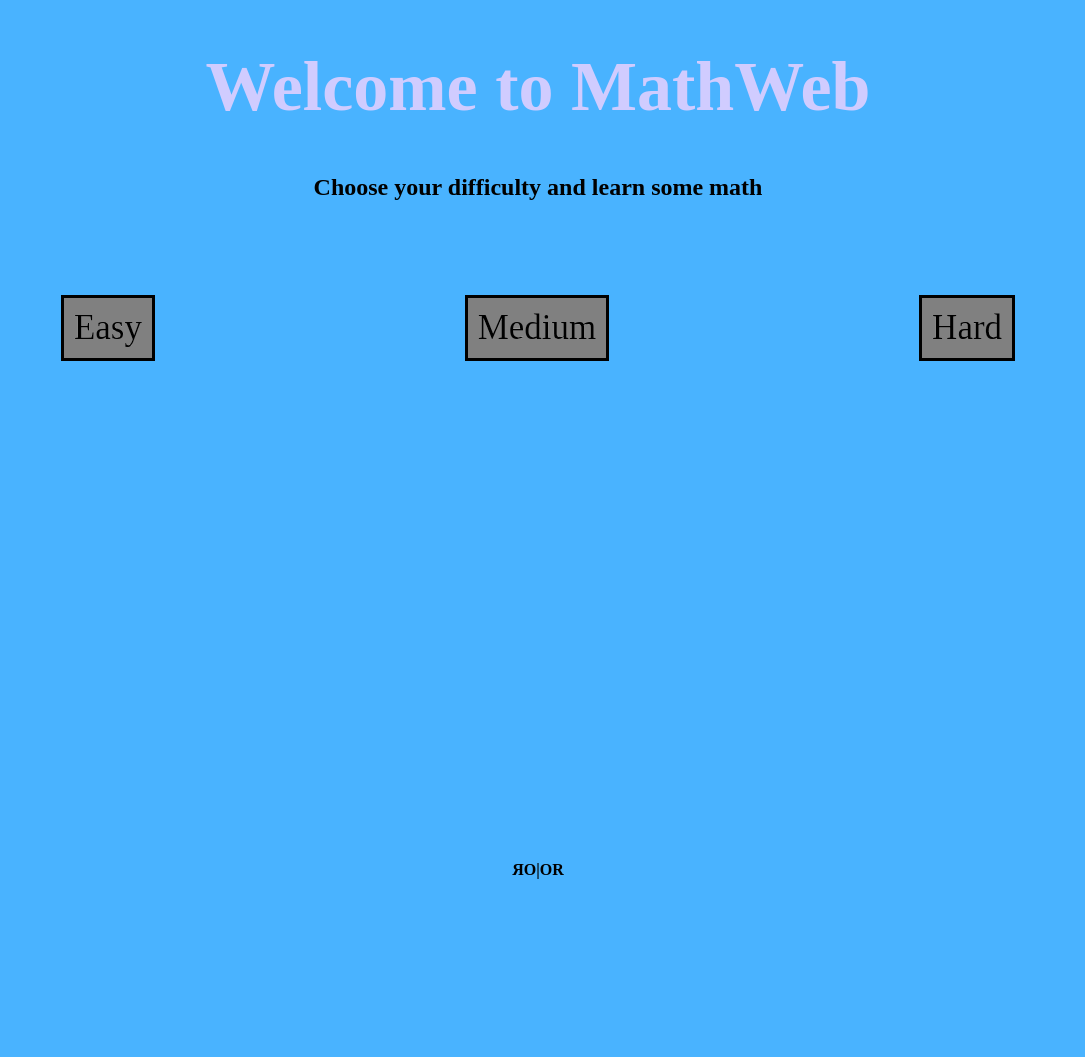
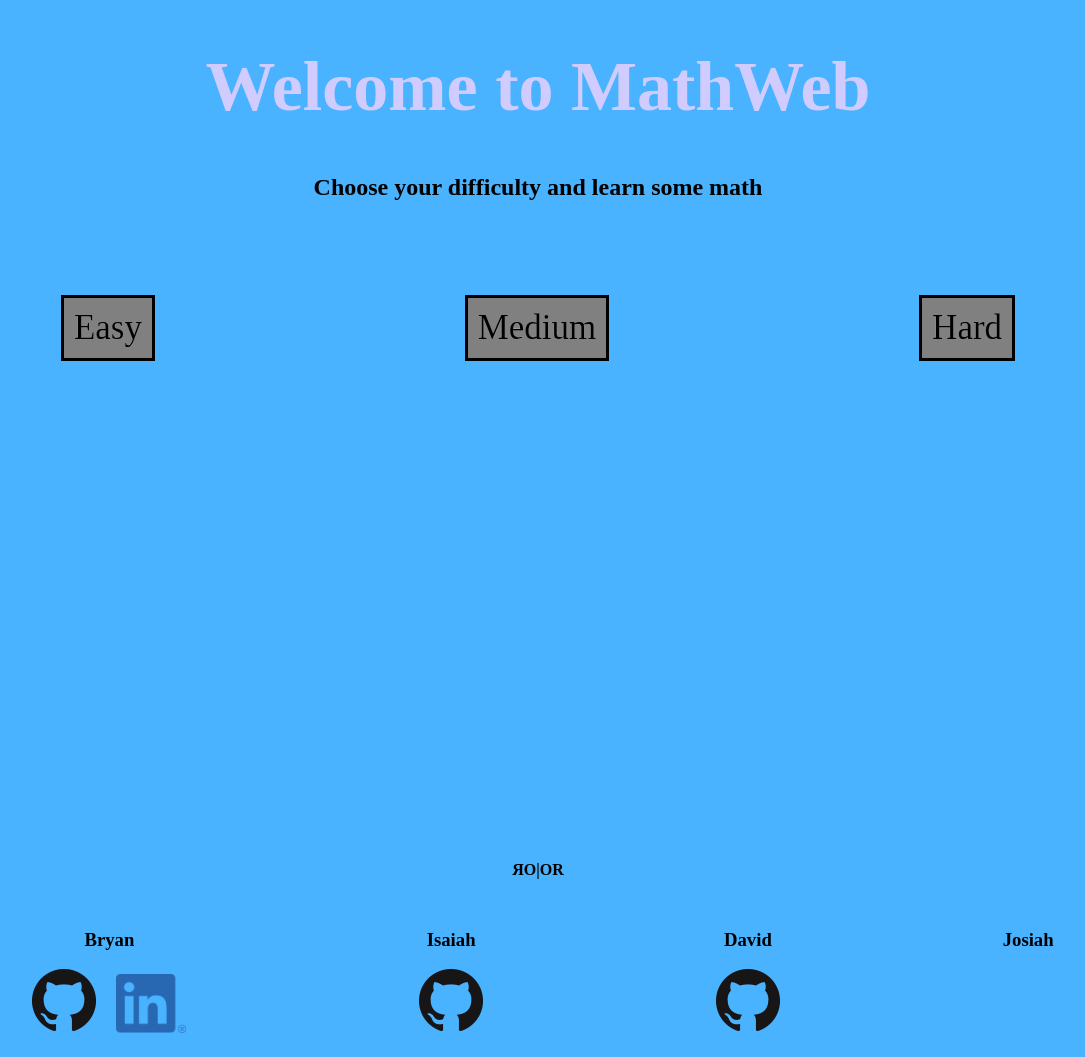
Before and after one commit to bryang229/mathWebApp-1, a plain HTML site: page index.html in a window 1280 px wide. Shown: the whole page, without its empty margins (102-1187 px from the left). Before the commit the page ends 900 px from the top, so only its background shows below. Drawn offline with Linux system fonts and the light colour scheme.

Commit message:
Fixed the mode's
I also added the footers with the known information

```diff
--- a/index.html
+++ b/index.html
@@ -25,19 +25,12 @@
     <main id="problem">
 
     </main>
-    <!-- <script>
-        function play() {
-            var audio = document.getElementById("audio");
-            audio.play();
-        }
-    </script> -->
-
-    <!-- <audio id="audio" src="https://baldis-basics-in-education-and-learning.fandom.com/wiki/File:BAL_Praise5.ogg?embedplayer=yes"></audio> -->
 
 </body>
 <footer>
     <!-- We should add out linkedIns in here and Githubs -->
     <h4>ЯO|OR</h4>
+    <div id="about"></div>
 </footer>
 
 </html>
--- a/main.js
+++ b/main.js
@@ -7,12 +7,49 @@ var points = 0;
 var answer;
 var qMode = "";
 
-/* iframe.src = "https://baldis-basics-in-education-and-learning.fandom.com/wiki/File:BAL_Praise5.ogg?embedplayer=yes";
-        document.body.appendChild(iframe)
-            // width = "180"
-            // height = "20"
-            // frameborder = "0"
-            // webkitAllowFullScreen mozallowfullscreen allowFullScreen > < /iframe>*/
+//this function is so it's easier to convert to react later on
+const displayInfo = (name, hasLinkedIn, hasGithub, linkedInLink, githubLink) => {
+    let div = document.createElement("div");
+    let nameH3 = document.createElement("h3");
+    nameH3.innerText = name;
+    if (hasGithub) {
+        let miniDiv = document.createElement('div');
+        let a = document.createElement("a");
+        let img = document.createElement("img");
+        img.src = "media/github logo.png"
+        img.addEventListener("mouseover", (e) => {
+            e.preventDefault();
+            img.src = "media/github logo hover.png";
+            setTimeout(() => {
+                img.src = "media/github logo.png";
+            }, 500);
+        })
+        a.href = githubLink;
+        a.append(img);
+        miniDiv.append(a);
+        div.append(miniDiv)
+    }
+    if (hasLinkedIn) {
+        let miniDiv = document.createElement('div');
+        let a = document.createElement("a");
+        let img = document.createElement("img");
+        img.src = "media/linkedIn logo.png";
+        img.style.width="70px";
+        a.href = linkedInLink;
+        a.append(img);
+        miniDiv.append(a);
+        div.append(miniDiv)
+    }
+    div.prepend(nameH3);
+    document.getElementById("about").appendChild(div);
+}
+
+displayInfo("Bryan", true, true, "https://linkedin.com/in/bryang229", "https://github.com/bryang229");
+displayInfo("Isaiah", false, true, "", "https://github.com/IsaiahMar");
+displayInfo("David ", false, true, "", "https://github.com/David800888");
+displayInfo("Josiah", false, false, "", "");
+
+
 
 
 const hideNavBtns = (id) => {
@@ -50,6 +87,7 @@ const transitionPage = (mode) => {
         let diffText = document.getElementById("diffText")
         let qElement = document.getElementById("question");
         qElement.remove()
+        document.getElementById("response").remove();
         document.getElementById("qForm").remove()
         for (let i = 0; i < lazyArr.length; i++) {
             lazyArr[i].style.display = "";
@@ -129,6 +167,39 @@ function decodeOperand(operand) {
 }
 
 const mediumMode = () => {
+
+    console.log("Hey")
+    let qElement = document.getElementById("question");
+    let a = Math.floor(Math.random() * 50) - 24;
+    let b = Math.floor(Math.random() * 50) - 24;
+    let c = Math.floor(Math.random() * 50) - 24;
+    let sumA = 0;
+    let sumB = 0;
+    //KEY: 1:+ 2:- 3:*
+    let operand = Math.floor(Math.random() * 3) + 1;
+    let operand2 = Math.floor(Math.random() * 3) + 1;
+    console.log(a, b, c, operand, operand2)
+    if (operand == 3 && operand2 == 3) {
+        sumA = getSimpleAnswer(a, b, 3);
+        sumB = getSimpleAnswer(sumA, c, 3);
+    } else if (operand != 3 && operand2 == 3) {
+        sumA = getSimpleAnswer(b, c, 3);
+        sumB = getSimpleAnswer(a, sumB, operand);
+    } else if (operand == 3 && operand2 != 3) {
+        sumA = getSimpleAnswer(a, b, 3);
+        sumB = getSimpleAnswer(sumA, c, operand2);
+    } else {
+        sumA = getSimpleAnswer(a, b, operand);
+        sumB = getSimpleAnswer(sumA, c, operand2);
+    }
+    answer = sumB;
+
+    qElement.innerText = `${a} ${decodeOperand(operand)} ${b} ${decodeOperand(operand2)} ${c}`;
+
+
+}
+
+const hardMode = () => {
     let qElement = document.getElementById("question");
     let a = Math.floor(Math.random() * 50) - 24;
     let b = Math.floor(Math.random() * 50) - 24;
@@ -192,35 +263,6 @@ const mediumMode = () => {
 
 }
 
-const hardMode = () => {
-    console.log("Hey")
-    let qElement = document.getElementById("question");
-    let a = Math.floor(Math.random() * 50) - 24;
-    let b = Math.floor(Math.random() * 50) - 24;
-    let c = Math.floor(Math.random() * 50) - 24;
-    let sumA = 0;
-    let sumB = 0;
-    //KEY: 1:+ 2:- 3:*
-    let operand = Math.floor(Math.random() * 3) + 1;
-    let operand2 = Math.floor(Math.random() * 3) + 1;
-    if (operand == 3 && operand2 == 3) {
-        sumA = getSimpleAnswer(a, b, 3);
-        sumB = getSimpleAnswer(sumA, c, 3);
-    } else if (operand != 3 && operand2 == 3) {
-        sumA = getSimpleAnswer(b, c, 3);
-        sumB = getSimpleAnswer(a, sumB, operand);
-    } else if (operand == 3 && operand2 != 3) {
-        sumA = getSimpleAnswer(a, b, 3);
-        sumB = getSimpleAnswer(sumA, c, operand2);
-    } else {
-        sumA = getSimpleAnswer(a, b, operand);
-        sumB = getSimpleAnswer(sumA, c, operand2);
-    }
-    answer = sumB;
-
-    qElement = `${a} ${decodeOperand(operand)} ${b} ${decodeOperand(operand2)} ${c}`;
-}
-
 
 
 const showNextQuestion = () => {
@@ -255,9 +297,11 @@ const checkAnswer = (e) => {
         points++;
         response.innerText = "GOOD JOB";
         displayNextBtn()
+        points++;
 
     } else {
         response.innerText = 'TRY AGAIN... YOU GOT THIS!';
+        points--;
     }
 }
 
--- a/style.css
+++ b/style.css
@@ -27,6 +27,11 @@ nav .navBtn:hover {
     background-repeat: round;
 }
 
+footer div {
+    display:inline;
+    margin: 10px;
+}
+
 body {
     background-color: #49B3FF;
 }
@@ -53,3 +58,8 @@ footer {
     justify-content: center;
     left: 15px;
 }
+
+#about{
+    display: flex;
+    justify-content: space-around;
+}
```
Also changed, not shown: media/github logo hover.png (added), media/github logo.png (added), media/linkedIn logo.png (added), 2 other files.
